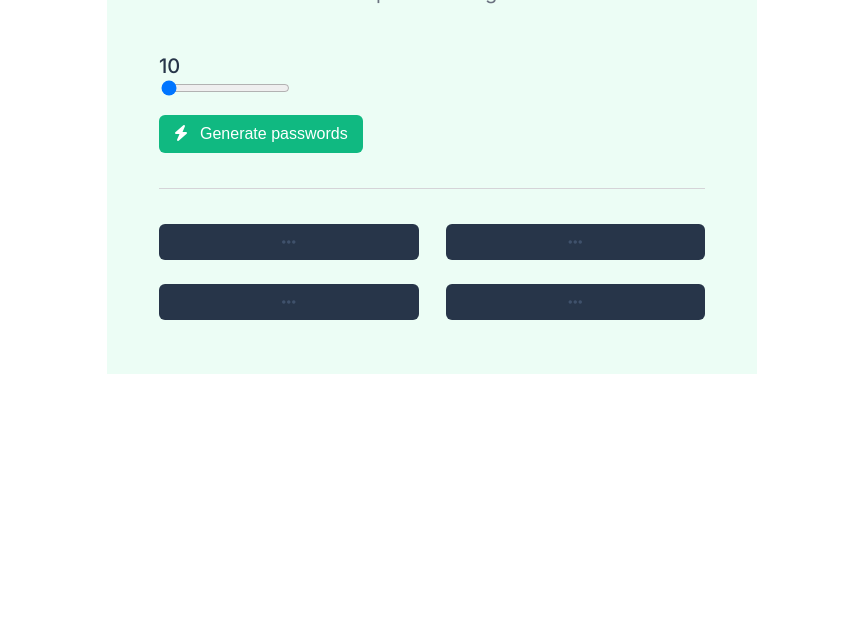
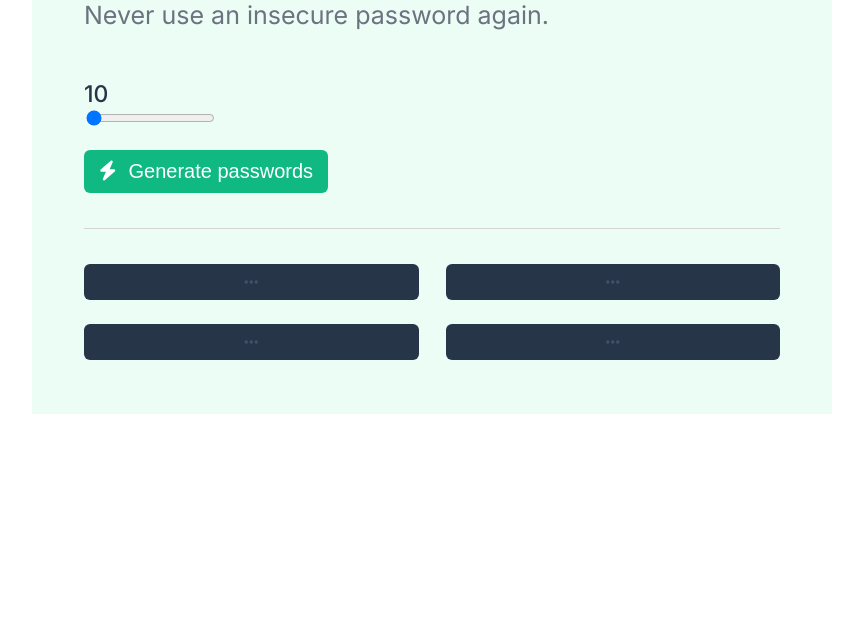
Before and after one commit to sanabriadiego/password-generator, a plain HTML site: page index.html in a window 1280 px wide. Shown: the part 180-800 px from the top of the page, without its empty margins (208-1071 px from the left). Drawn offline with Linux system fonts and the light colour scheme.

Commit message:
Update style.css
Added more media queries. Increased the size of the text when reaching 630px width screen.

```diff
--- a/css/style.css
+++ b/css/style.css
@@ -98,14 +98,43 @@ main{
 
 /*MEDIA QUERIES*/
 
-@media (min-width: 600px){
+/* @media (min-width: 450px){
+    main{
+        max-width: 480px;
+    }
+} */
+
+@media (min-width: 630px){
 
     main{
-        max-width: 650px;
+        max-width: 800px;
+    }
+
+    .section-main-title{
+        font-size: 50px;
+        line-height: 50px;
+        margin-bottom: 20px;
+    }
+
+    .section-main-text{
+        font-size: 25px;
+    }
+
+    .section-main-range-value{
+        font-size: 23px;
+    }
+
+    .section-main-range-container{
+        margin-bottom: 20px;
+    }
+
+    .section-main-btn{
+        font-size: 20px;
     }
 
     .section-password{
         grid-template-rows: 1fr 1fr;
         grid-template-columns: 1fr 1fr;
     }
+
 }
```
